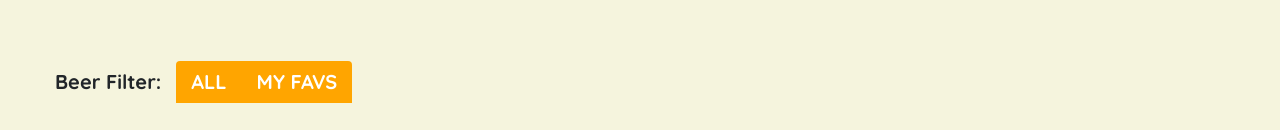
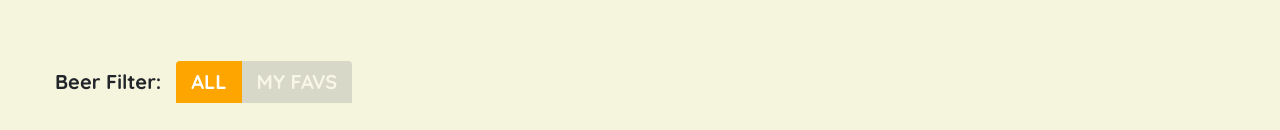
Before and after one commit to justinenglish/justinenglish.io, a React (Create React App) app in the folder cheers-to-beers/: page / in a window 1280 px wide. Shown: the part 1095-1225 px from the top of the page. Built offline with nearby package versions, Linux system fonts and the light colour scheme; no server answers.

Commit message:
Card filter toggling style

```diff
--- a/cheers-to-beers/src/components/cards/cards.component.jsx
+++ b/cheers-to-beers/src/components/cards/cards.component.jsx
@@ -18,10 +18,8 @@ class Cards extends Component {
 
     this.state = {
       beers: [],
-      filter: {
-        all: true,
-        myFavorites: false
-      }
+      isAllActive: true,
+      isMyFavsActive: false
     };
   }
 
@@ -42,8 +40,28 @@ class Cards extends Component {
         <CardSectionTitle>Cheers to these beers.</CardSectionTitle>
         <CardFilter>
           <CardFilterLabel>Beer Filter:</CardFilterLabel>
-          <CardFilterItem>All</CardFilterItem>
-          <CardFilterItem>My Favs</CardFilterItem>
+          <CardFilterItem
+            className={this.state.isAllActive ? "" : "inactive"}
+            onClick={() =>
+              this.setState({
+                isAllActive: !this.state.isAllActive,
+                isMyFavsActive: !this.state.isMyFavsActive
+              })
+            }
+          >
+            All
+          </CardFilterItem>
+          <CardFilterItem
+            className={this.state.isMyFavsActive ? "" : "inactive"}
+            onClick={() =>
+              this.setState({
+                isMyFavsActive: !this.state.isMyFavsActive,
+                isAllActive: !this.state.isAllActive
+              })
+            }
+          >
+            My Favs
+          </CardFilterItem>
         </CardFilter>
         <CardContainer>
           {this.state.beers.map(beer => (
```
